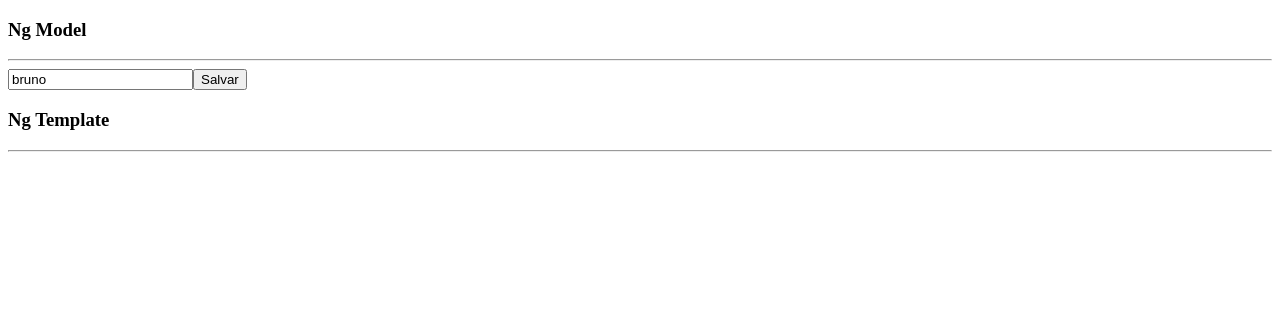
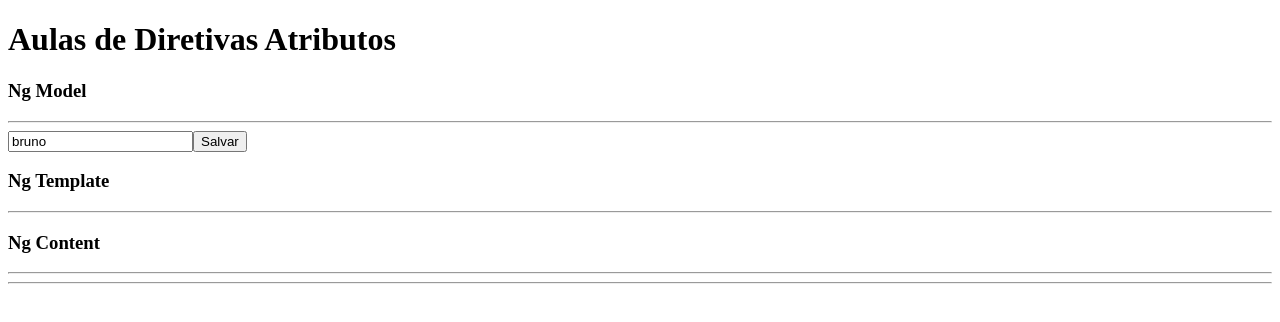
Before and after one commit to Brunocs1991/udemy_angular_basico_avancado, an Angular app in the folder primeiro_app/: page / in a window 1280 px wide. Shown: the top 322 px of the page. Built offline with nearby package versions, Linux system fonts and the light colour scheme.

Commit message:
ng content

```diff
--- a/primeiro_app/src/app/app.component.html
+++ b/primeiro_app/src/app/app.component.html
@@ -1,2 +1,5 @@
-<app-direativas-atributos></app-direativas-atributos>
+<app-direativas-atributos>
+  <h1>Aulas de Diretivas Atributos</h1>
+  <hr />
+</app-direativas-atributos>
 <router-outlet></router-outlet>
--- a/primeiro_app/src/app/direativas-atributos/direativas-atributos.component.html
+++ b/primeiro_app/src/app/direativas-atributos/direativas-atributos.component.html
@@ -1,3 +1,4 @@
+<ng-content select="h1"></ng-content>
 <div *ngIf="nome != 'bruno'">
   <h3>Ng Class</h3>
   <hr />
@@ -27,3 +28,8 @@
 <ng-template ngFor let-item [ngForOf]="list">
   <p>{{ item.nome }}</p>
 </ng-template>
+
+<h3>Ng Content</h3>
+<hr />
+
+<ng-content select="hr"></ng-content>
```
